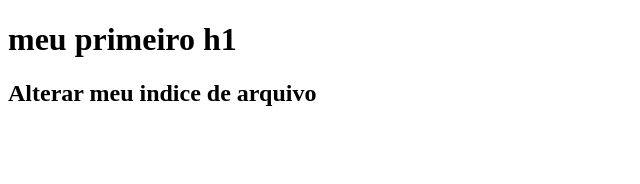
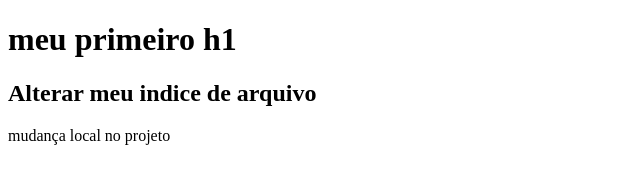
Before and after one commit to Alves1989/test_git_alves, a plain HTML site: page index.html in a window 1280 px wide. Shown: the whole page, without its empty margins (0-640 px from the left). Drawn offline with Linux system fonts and the light colour scheme.

Commit message:
mudaça no arquivo index.html paragrafo novo

```diff
--- a/index.html
+++ b/index.html
@@ -8,5 +8,7 @@
 <body>
     <h1>meu primeiro h1</h1>
     <h2>Alterar meu indice de arquivo</h2>
+
+    <P>mudança local no projeto</P>
 </body>
 </html>
```
